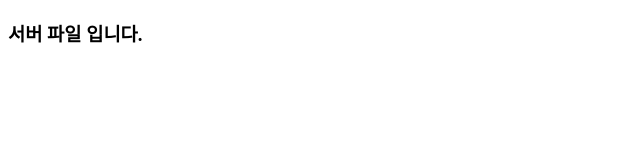
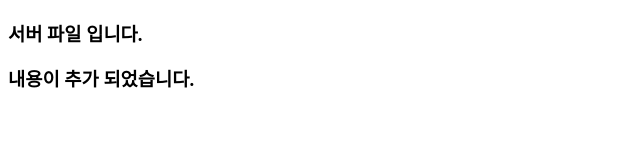
Before and after one commit to chojaehu/work1, a plain HTML site: page sever.html in a window 1280 px wide. Shown: the whole page, without its empty margins (0-640 px from the left). Drawn offline with Linux system fonts and the light colour scheme.

Commit message:
seever.html append

```diff
--- a/sever.html
+++ b/sever.html
@@ -7,5 +7,6 @@
 </head>
 <body>
     <h3>서버 파일 입니다.</h3>
+    <h3>내용이 추가 되었습니다.</h3>
 </body>
 </html>
```
